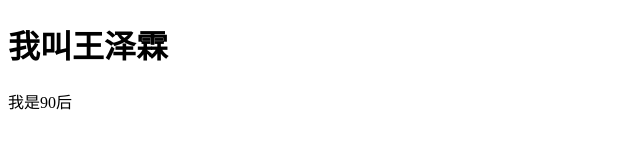
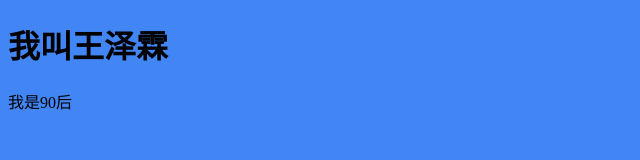
Before and after one commit to python-ansible/blog, a plain HTML site: page index.html in a window 1280 px wide. Shown: the whole page, without its empty margins (0-640 px from the left). Drawn offline with Linux system fonts and the light colour scheme.

Commit message:
增加css 样式

```diff
--- a/index.html
+++ b/index.html
@@ -5,6 +5,7 @@
     <meta name="viewport" content="width=device-width, initial-scale=1.0">
     <meta http-equiv="X-UA-Compatible" content="ie=edge">
     <title>我的博客</title>
+    <link rel="stylesheet" href="./style.css" class="ref">
 </head>
 <body>
     <h1>我叫王泽霖</h1>
--- /dev/null
+++ b/style.css
@@ -0,0 +1,3 @@
+body {
+    background: #4285f4;
+}
```
